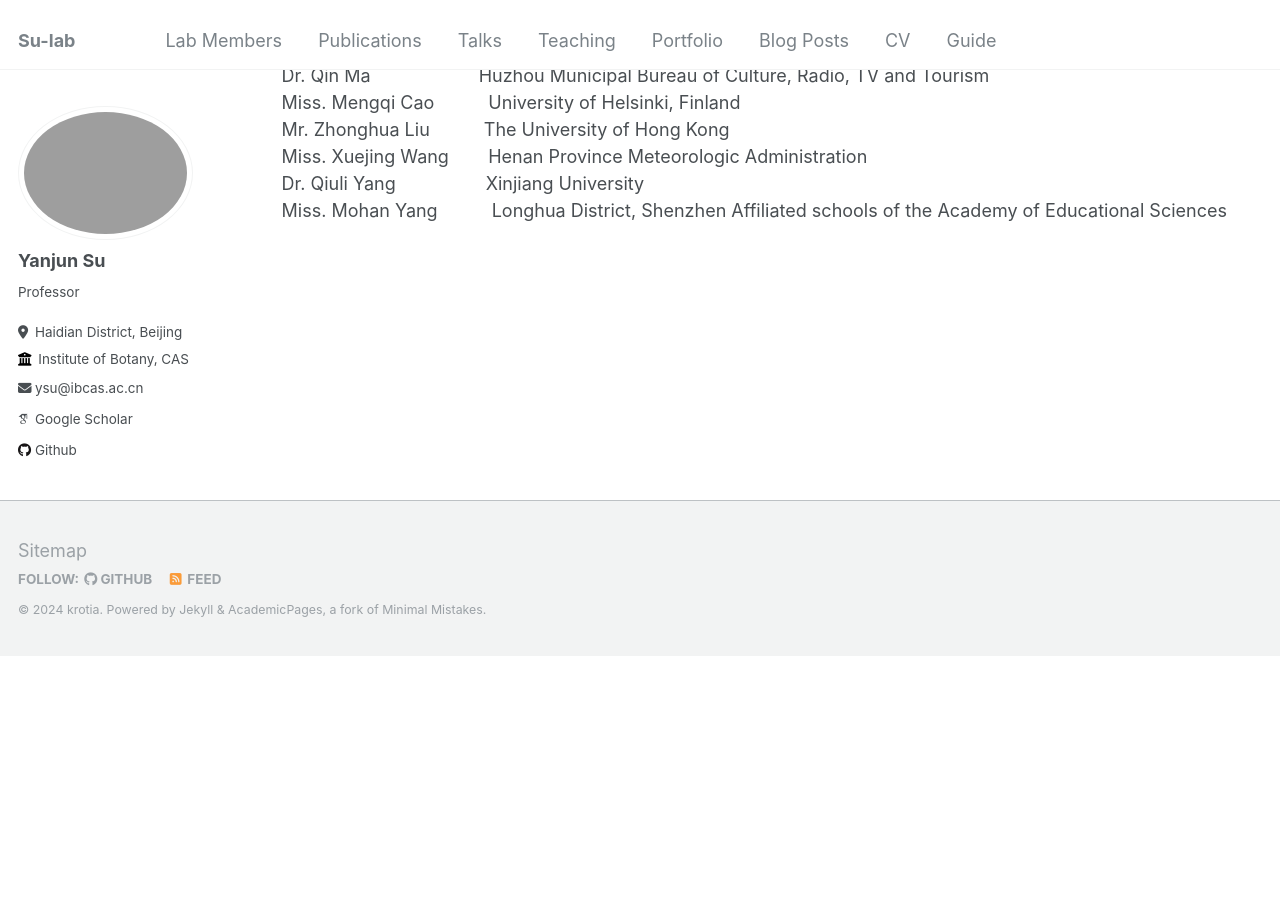
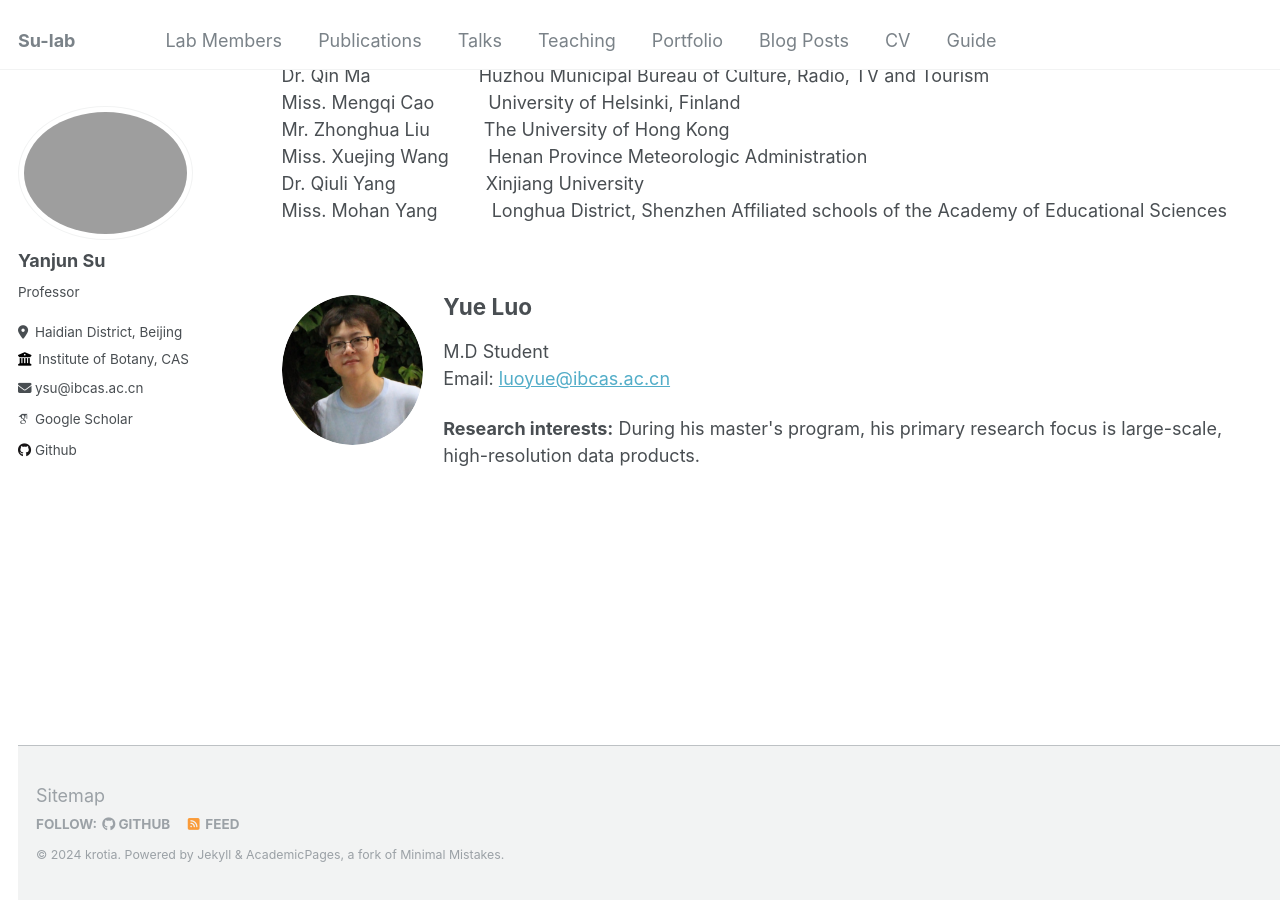
Before and after one commit to krotia/krotia.github.io, a Jekyll site: the page built from _pages/members.html, in a window 1280 px wide and 900 px high, scrolled down 1067 px. Built offline with Jekyll 4.4.1, drawn with Linux system fonts in a browser that asks for light colours; some web fonts are replaced; before the commit the page ends 1722 px from its top, so only the background shows below that.

Commit message:
Update members.html

```diff
--- a/_pages/members.html
+++ b/_pages/members.html
@@ -8,3 +8,13 @@ author_profile: true
 {% for post in site.members %}
   {% include archive-members.html %}
 {% endfor %}
+<div style="display: flex; align-items: center;">
+  <div>
+    <img src="/images/Yue Luo.png" alt="Yue Luo" style="border-radius: 50%; width: 180px; height: 150px;">
+  </div>
+  <div style="margin-left: 20px;">
+    <h2>Yue Luo</h2>
+    <p>M.D Student<br>Email: <a href="mailto:luoyue@ibcas.ac.cn">luoyue@ibcas.ac.cn</a></p>
+    <p><strong>Research interests:</strong> During his master's program, his primary research focus is large-scale, high-resolution data products.</p>
+  </div><br>
+  <hr>
```
